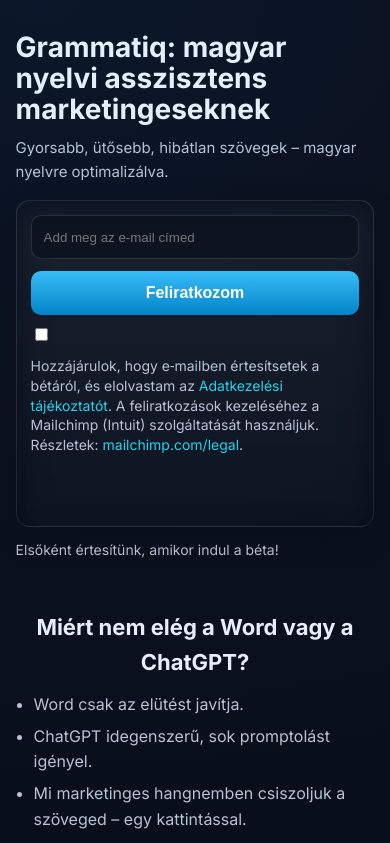
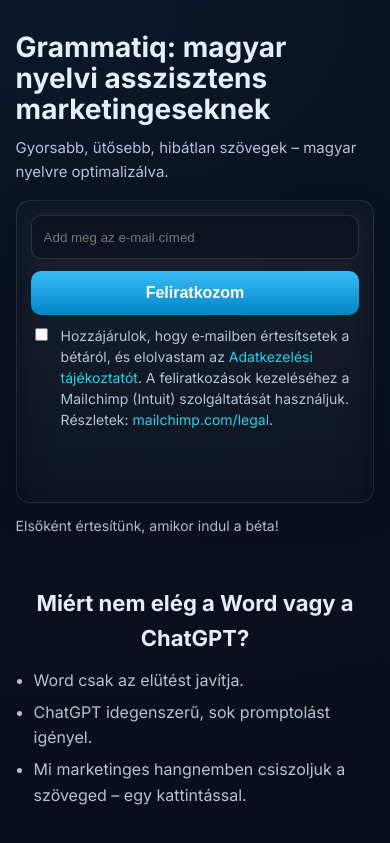
Before and after one commit to grammatiq/grammatiq.github.io, a plain HTML site: page landing/index.html in a window 390 px wide. Shown: the top 843 px of the page. Drawn offline with Linux system fonts and the light colour scheme.

Commit message:
fix(ux): keep consent checkbox and label on one row on mobile; wrap label text

```diff
--- a/landing/styles.css
+++ b/landing/styles.css
@@ -227,6 +227,7 @@ body {
 .consent-row { display: flex; gap: 8px; align-items: flex-start; font-size: 14px; color: var(--muted); }
 .consent-row a { color: var(--accent); text-decoration: none; }
 .consent-row a:hover { text-decoration: underline; }
+.consent-row input[type="checkbox"] { margin-top: 3px; }
 .form-hint { font-size: 14px; color: var(--muted); min-height: 20px; }
 .disclaimer { font-size: 12px; color: var(--muted); margin: 8px 0 0; }
 .early-note { font-size: 14px; color: var(--muted); margin: 12px 0 0; }
@@ -613,12 +614,14 @@ body {
   }
 
   .consent-row {
-    flex-direction: column;
-    gap: 12px;
+    flex-direction: row;
+    gap: 10px;
+    align-items: flex-start;
   }
 
   .consent-row label {
-    line-height: 1.4;
+    line-height: 1.5;
+    flex: 1;
   }
 
   .top-nav { display: none; }
```
